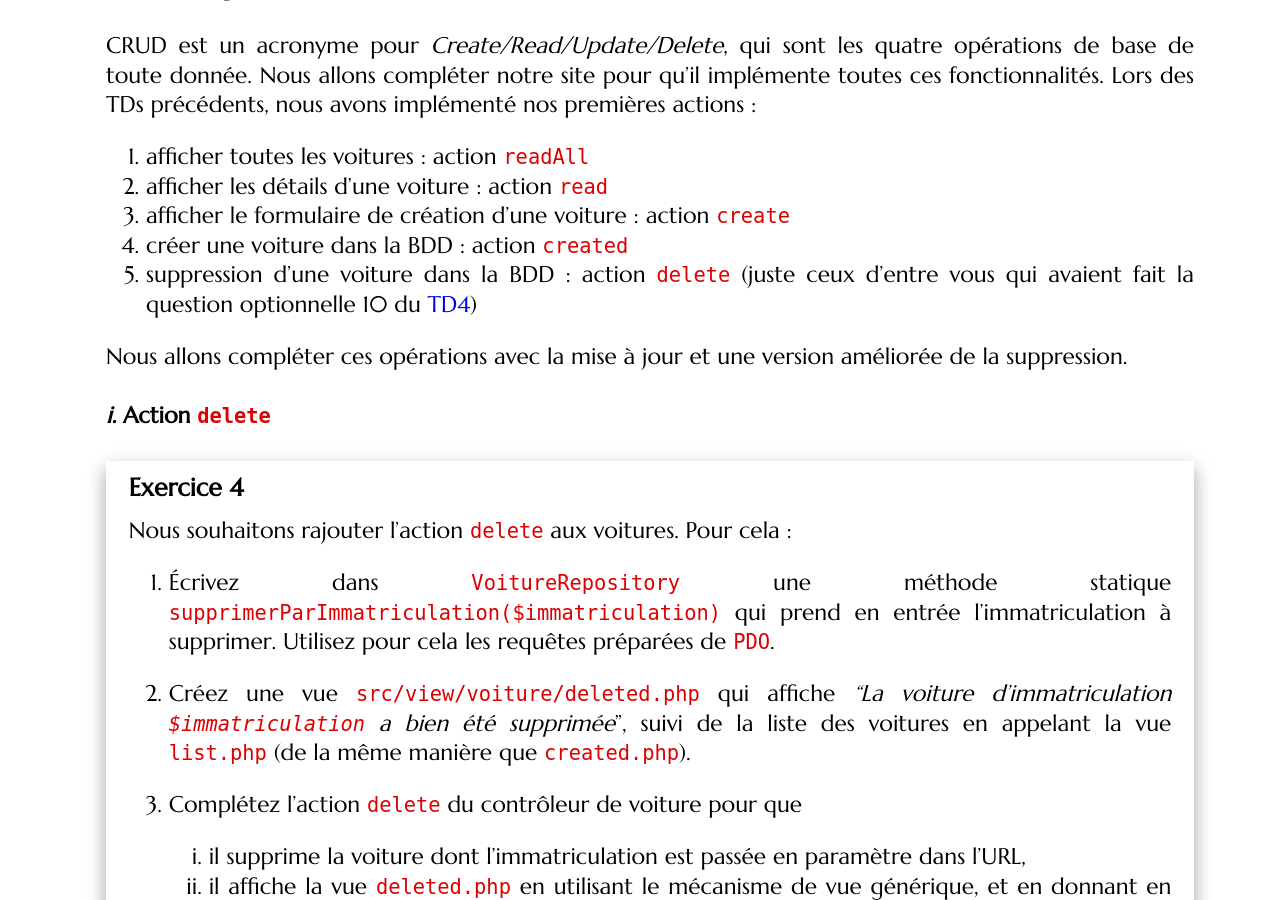
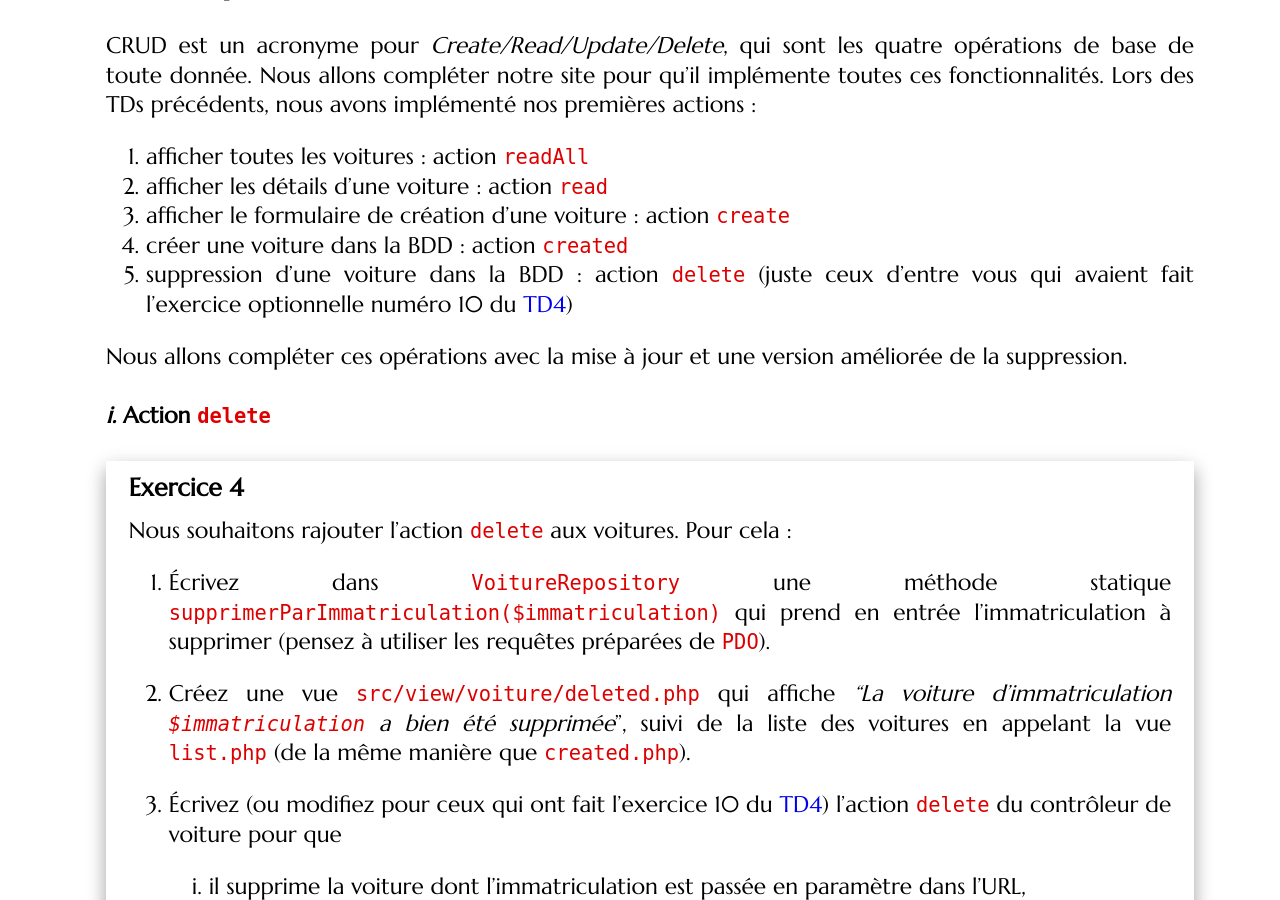
Before and after one commit to romainlebreton/R3.01-DeveloppementWeb, a Jekyll site: the page built from tutorials/tutorial6.md, in a window 1280 px wide and 900 px high, scrolled down 3978 px. Built offline with Jekyll 4.4.1, drawn with Linux system fonts in a browser that asks for light colours; some web fonts are replaced.

Commit message:
Update tutorial6.md

```diff
--- a/tutorials/tutorial6.md
+++ b/tutorials/tutorial6.md
@@ -183,7 +183,7 @@ implémenté nos premières actions :
 3. afficher le formulaire de création d'une voiture : action `create`
 4. créer une voiture dans la BDD : action `created`
 5. suppression d'une voiture dans la BDD : action `delete` (juste ceux d'entre
-   vous qui avaient fait la question optionnelle 10 du [TD4](tutorial4.html))
+   vous qui avaient fait l'exercice optionnelle numéro 10 du [TD4](tutorial4.html))
 
 Nous allons compléter ces opérations avec la mise à jour et une version améliorée de la suppression.
 
@@ -195,14 +195,14 @@ Nous souhaitons rajouter l'action `delete` aux voitures. Pour cela :
 
 1. Écrivez dans `VoitureRepository` une méthode statique
    `supprimerParImmatriculation($immatriculation)` qui prend en entrée l'immatriculation à
-   supprimer. Utilisez pour cela les requêtes préparées de `PDO`.
+   supprimer (pensez à utiliser les requêtes préparées de `PDO`).
 
 1. Créez une vue `src/view/voiture/deleted.php` qui affiche *"La voiture
    d'immatriculation `$immatriculation` a bien été supprimée*", suivi de la liste des
    voitures en appelant la vue `list.php` (de la même manière que
    `created.php`).
 
-1. Complétez l'action `delete` du contrôleur de voiture pour que
+1. Écrivez (ou modifiez pour ceux qui ont fait l'exercice 10 du [TD4](tutorial4.html)) l'action `delete` du contrôleur de voiture pour que
 
    1. il supprime la voiture dont l'immatriculation est passée en paramètre dans
       l'URL,
```
